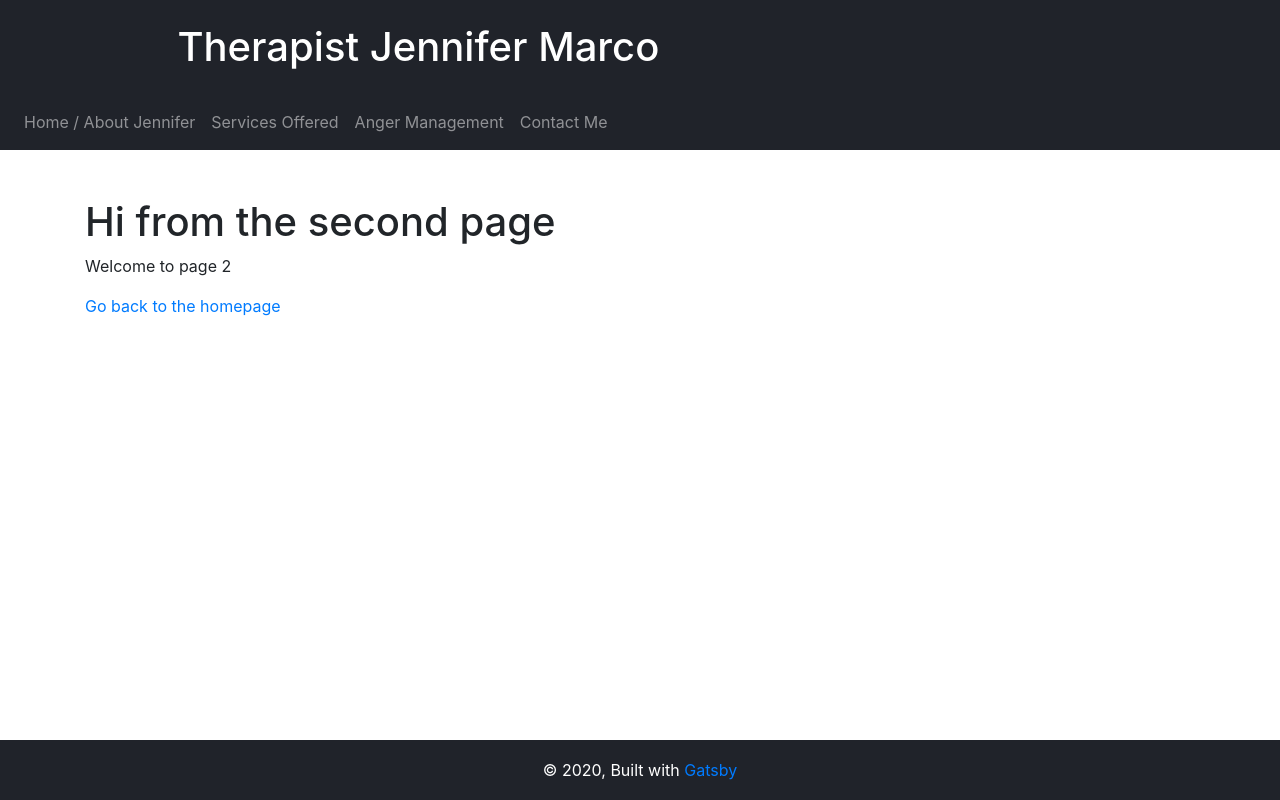
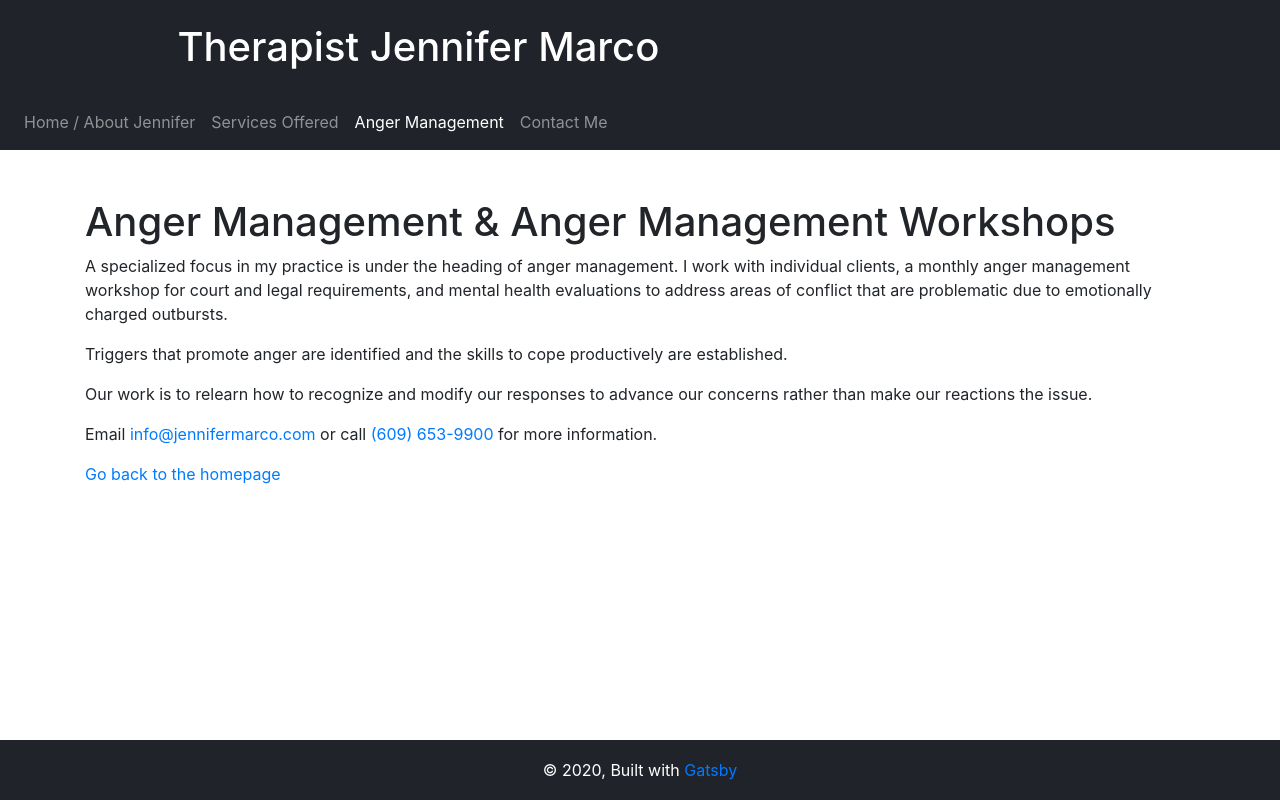
Before and after one commit to darjama/jjm, a Gatsby site in the folder jjm/: page /anger-management in a window 1280 px wide. Built offline with nearby package versions, Linux system fonts and the light colour scheme; Gatsby itself is replaced by a stand-in of ours.

Commit message:
Added anger management content

```diff
--- a/jjm/src/pages/anger-management.js
+++ b/jjm/src/pages/anger-management.js
@@ -4,13 +4,17 @@ import { Link } from "gatsby"
 import Layout from "../components/layout"
 import SEO from "../components/seo"
 
-const SecondPage = () => (
-  <Layout pageInfo={{ pageName: "page-2" }}>
-    <SEO title="Page two" />
-    <h1>Hi from the second page</h1>
-    <p>Welcome to page 2</p>
+const AngerManagement = () => (
+  <Layout pageInfo={{ pageName: "anger-management" }}>
+    <SEO title="Anger Management" />
+    <h1>Anger Management {'&'} Anger Management Workshops</h1>
+    <p>A specialized focus in my practice is under the heading of anger management. I work with individual clients, a monthly anger management workshop for court and legal requirements, and mental health evaluations to address areas of  conflict that are problematic due to emotionally charged outbursts.</p>
+    <p>Triggers that promote anger are identified and the skills to cope productively are established.</p>
+    <p>Our work is to relearn how to recognize and modify our responses to advance our concerns rather than make our reactions the issue.</p>
+
+    <p>Email <a href="mailto:info@jennifermarco.com"> info{'@'}jennifermarco.com</a> or call <a href="tel:+16096539900">(609) 653-9900</a> for more information.</p>
     <Link to="/">Go back to the homepage</Link>
   </Layout>
 )
 
-export default SecondPage
+export default AngerManagement
```
